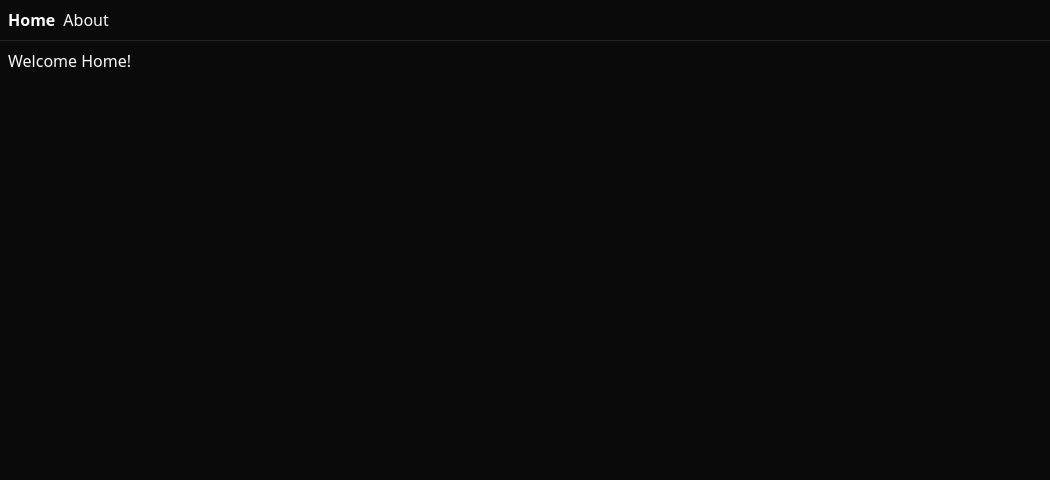
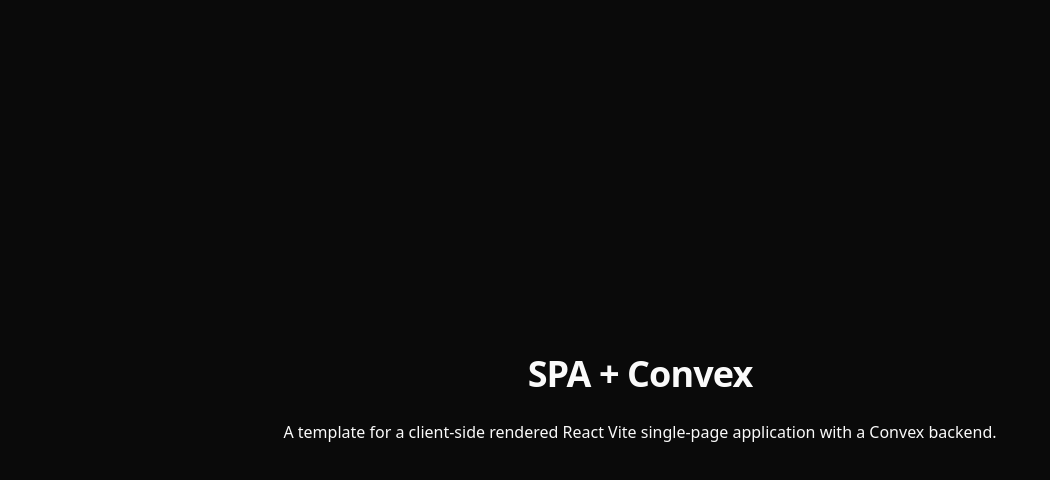
Before and after one commit to RyanLurn/spa-convex, a React (Vite) app: page / in a window 1280 px wide. Shown: the top 480 px of the page, without its empty margins (0-1050 px from the left). Built offline with nearby package versions, Linux system fonts and the light colour scheme.

Commit message:
Change boilerplate pages.

```diff
--- a/src/routeTree.gen.ts
+++ b/src/routeTree.gen.ts
@@ -9,14 +9,8 @@
 // Additionally, you should also exclude this file from your linter and/or formatter to prevent it from being checked or modified.
 
 import { Route as rootRouteImport } from './routes/__root'
-import { Route as AboutRouteImport } from './routes/about'
 import { Route as IndexRouteImport } from './routes/index'
 
-const AboutRoute = AboutRouteImport.update({
-  id: '/about',
-  path: '/about',
-  getParentRoute: () => rootRouteImport,
-} as any)
 const IndexRoute = IndexRouteImport.update({
   id: '/',
   path: '/',
@@ -25,39 +19,28 @@
 
 export interface FileRoutesByFullPath {
   '/': typeof IndexRoute
-  '/about': typeof AboutRoute
 }
 export interface FileRoutesByTo {
   '/': typeof IndexRoute
-  '/about': typeof AboutRoute
 }
 export interface FileRoutesById {
   __root__: typeof rootRouteImport
   '/': typeof IndexRoute
-  '/about': typeof AboutRoute
 }
 export interface FileRouteTypes {
   fileRoutesByFullPath: FileRoutesByFullPath
-  fullPaths: '/' | '/about'
+  fullPaths: '/'
   fileRoutesByTo: FileRoutesByTo
-  to: '/' | '/about'
-  id: '__root__' | '/' | '/about'
+  to: '/'
+  id: '__root__' | '/'
   fileRoutesById: FileRoutesById
 }
 export interface RootRouteChildren {
   IndexRoute: typeof IndexRoute
-  AboutRoute: typeof AboutRoute
 }
 
 declare module '@tanstack/react-router' {
   interface FileRoutesByPath {
-    '/about': {
-      id: '/about'
-      path: '/about'
-      fullPath: '/about'
-      preLoaderRoute: typeof AboutRouteImport
-      parentRoute: typeof rootRouteImport
-    }
     '/': {
       id: '/'
       path: '/'
@@ -70,7 +53,6 @@
 
 const rootRouteChildren: RootRouteChildren = {
   IndexRoute: IndexRoute,
-  AboutRoute: AboutRoute,
 }
 export const routeTree = rootRouteImport
   ._addFileChildren(rootRouteChildren)
--- a/src/routes/__root.tsx
+++ b/src/routes/__root.tsx
@@ -1,18 +1,9 @@
-import { Link, Outlet, createRootRoute } from "@tanstack/react-router";
+import { Outlet, createRootRoute } from "@tanstack/react-router";
 
 const RootLayout = () => (
-  <>
-    <div className="flex gap-2 p-2">
-      <Link to="/" className="[&.active]:font-bold">
-        Home
-      </Link>{" "}
-      <Link to="/about" className="[&.active]:font-bold">
-        About
-      </Link>
-    </div>
-    <hr />
+  <div className="h-screen w-screen">
     <Outlet />
-  </>
+  </div>
 );
 
 export const Route = createRootRoute({ component: RootLayout });
--- a/src/routes/about.tsx
+++ /dev/null
@@ -1,9 +0,0 @@
-import { createFileRoute } from "@tanstack/react-router";
-
-export const Route = createFileRoute("/about")({
-  component: About
-});
-
-function About() {
-  return <div className="p-2">Hello from About!</div>;
-}
--- a/src/routes/index.tsx
+++ b/src/routes/index.tsx
@@ -6,8 +6,14 @@
 
 function Index() {
   return (
-    <div className="p-2">
-      <h3>Welcome Home!</h3>
+    <div className="flex size-full flex-col items-center justify-center">
+      <h1 className="scroll-m-20 text-center text-4xl font-extrabold tracking-tight text-balance">
+        SPA + Convex
+      </h1>
+      <p className="leading-7 [&:not(:first-child)]:mt-6">
+        A template for a client-side rendered React Vite single-page application
+        with a Convex backend.
+      </p>
     </div>
   );
 }
```
